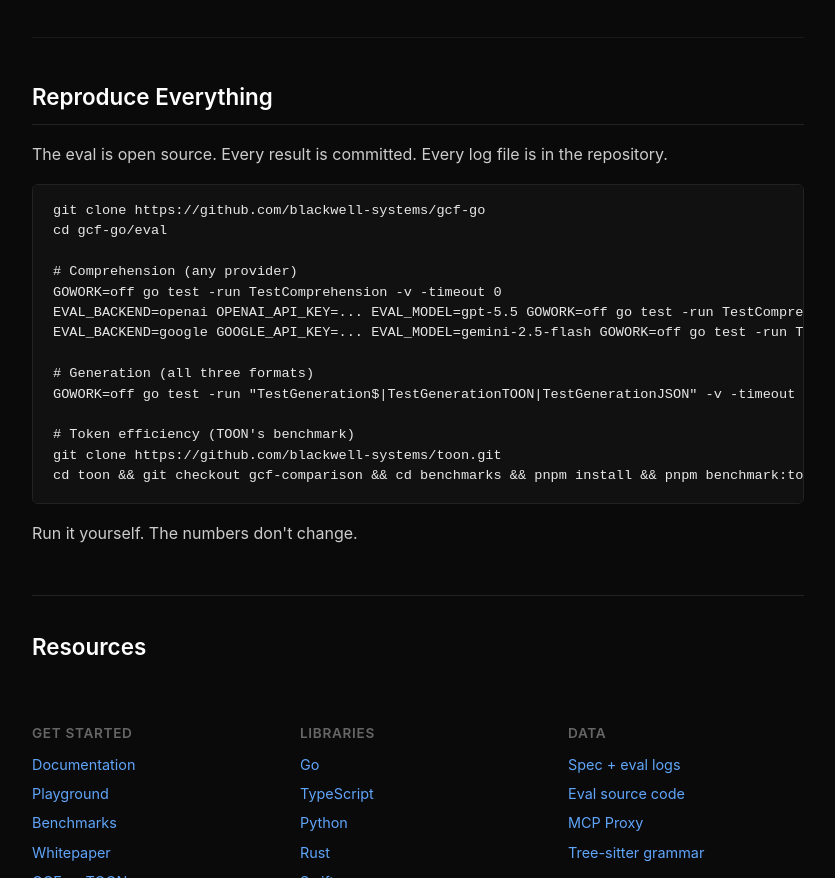
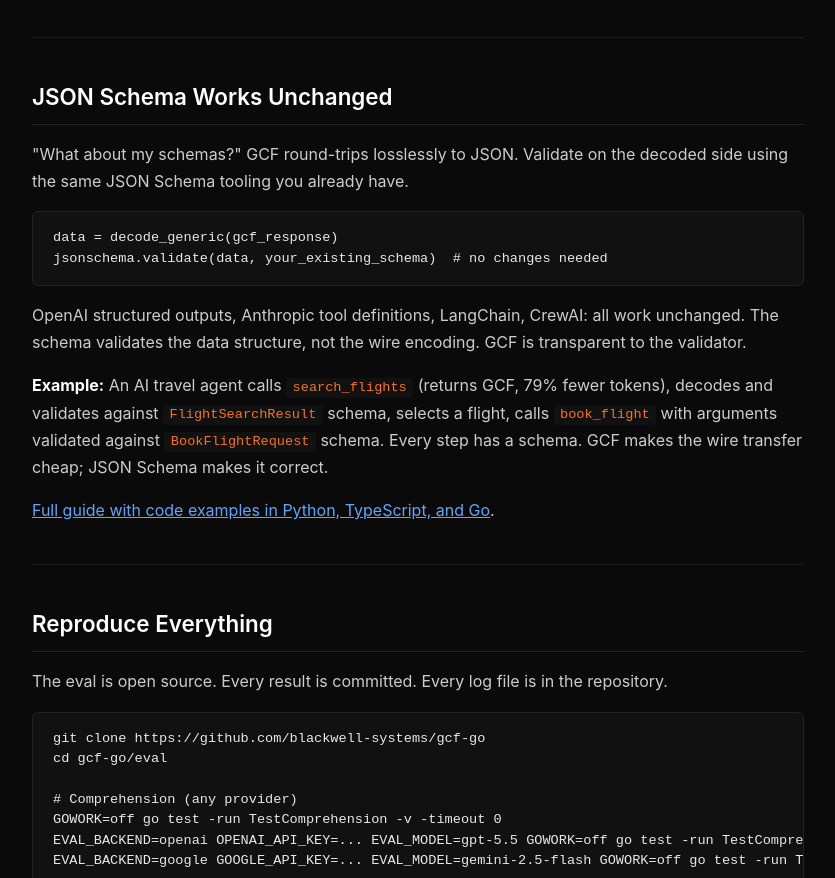
Before and after one commit to blackwell-systems/jsonalternative, a plain HTML site: page index.html in a window 1280 px wide. Shown: the part 9757-10635 px from the top of the page, without its empty margins (222-1057 px from the left). Drawn offline with Linux system fonts and the light colour scheme.

Commit message:
add JSON Schema validation section with travel agent example

```diff
--- a/index.html
+++ b/index.html
@@ -392,6 +392,21 @@ So: 143.</pre>
 
   <hr class="divider">
 
+  <h2>JSON Schema Works Unchanged</h2>
+
+  <p>"What about my schemas?" GCF round-trips losslessly to JSON. Validate on the decoded side using the same JSON Schema tooling you already have.</p>
+
+  <pre>data = decode_generic(gcf_response)
+jsonschema.validate(data, your_existing_schema)  # no changes needed</pre>
+
+  <p>OpenAI structured outputs, Anthropic tool definitions, LangChain, CrewAI: all work unchanged. The schema validates the data structure, not the wire encoding. GCF is transparent to the validator.</p>
+
+  <p><strong>Example:</strong> An AI travel agent calls <code>search_flights</code> (returns GCF, 79% fewer tokens), decodes and validates against <code>FlightSearchResult</code> schema, selects a flight, calls <code>book_flight</code> with arguments validated against <code>BookFlightRequest</code> schema. Every step has a schema. GCF makes the wire transfer cheap; JSON Schema makes it correct.</p>
+
+  <p><a href="https://gcformat.com/guide/schema-validation" style="color:#60a5fa">Full guide with code examples in Python, TypeScript, and Go</a>.</p>
+
+  <hr class="divider">
+
   <h2>Reproduce Everything</h2>
 
   <p>The eval is open source. Every result is committed. Every log file is in the repository.</p>
```
